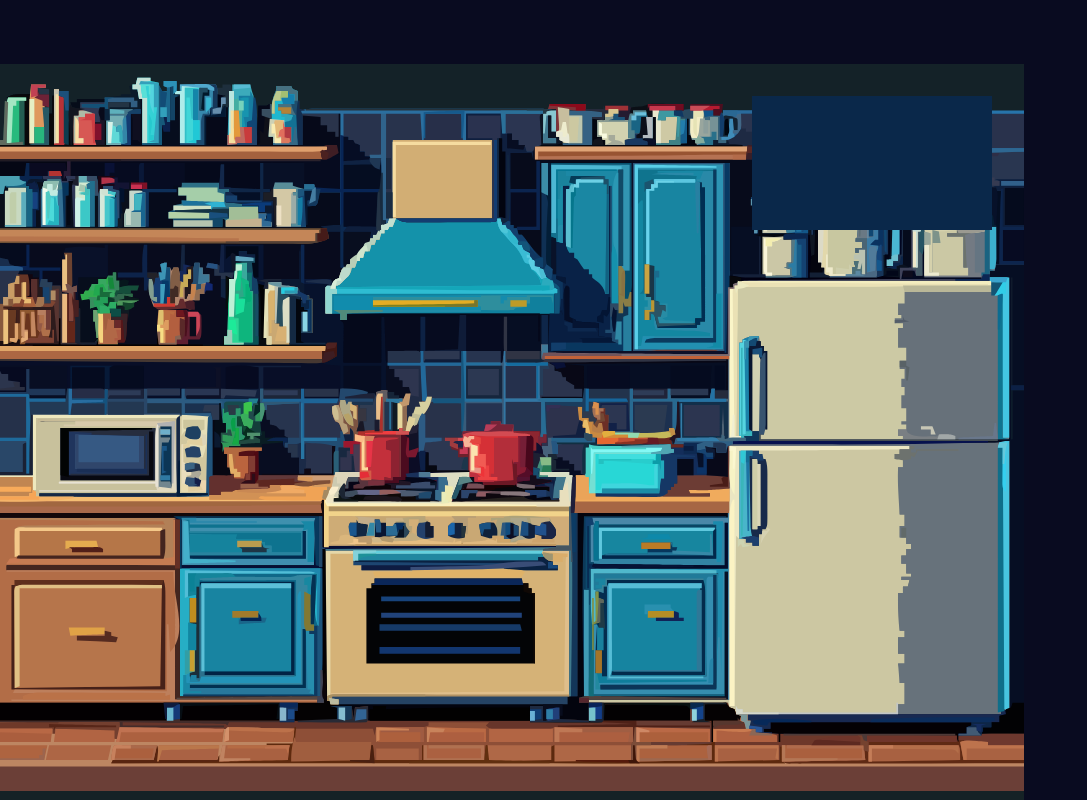
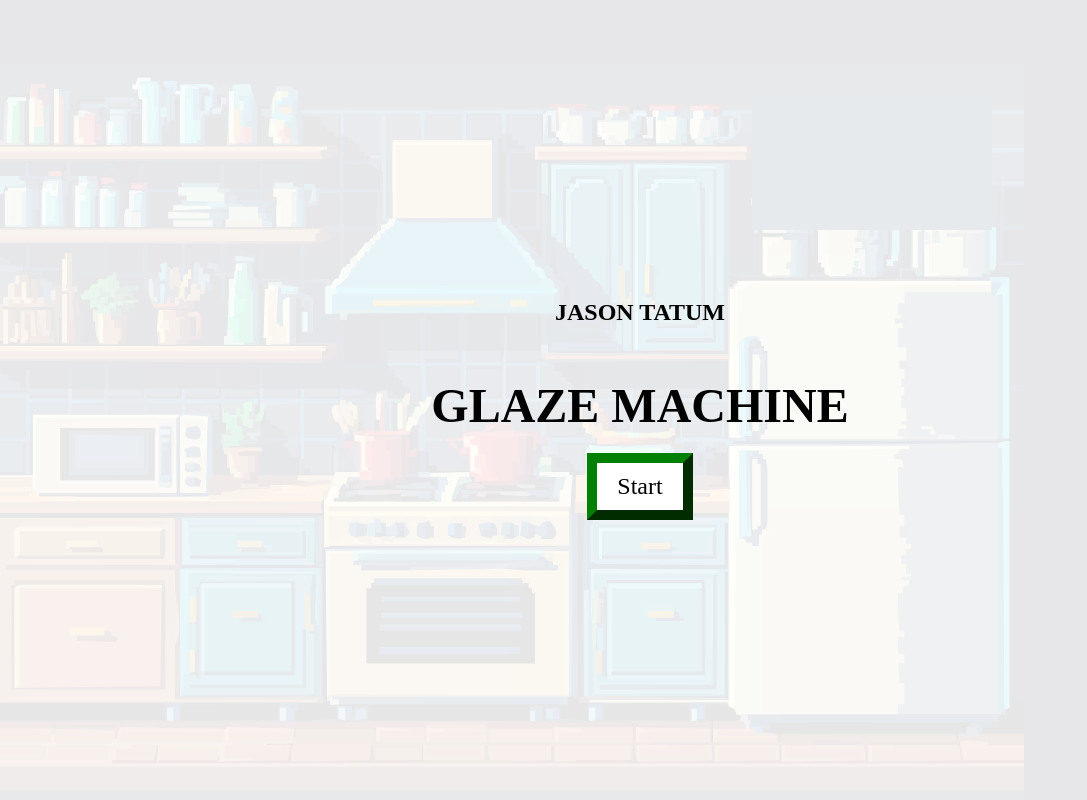
Before and after one commit to jutinwang/Hackthe6ix-2024-Project, a React (Create React App) app in the folder hackthe6ix-project/: page / in a window 1280 px wide. Shown: the whole page, without its empty margins (0-1087 px from the left). Built offline with nearby package versions, Linux system fonts and the light colour scheme; no server answers.

Commit message:
Added title screen

```diff
--- a/hackthe6ix-project/src/App.css
+++ b/hackthe6ix-project/src/App.css
@@ -51,3 +51,49 @@
   box-sizing: border-box;
   padding: 2em;
 }
+
+/* Overlay title Content */
+.app-container {
+  position: relative;
+}
+
+.maintitle {
+  font-family: 'Tiny5';
+}
+
+.startButton {
+  font-family: 'Tiny5';
+  border-color: green;
+  border-width: 10px;
+  background-color: white;
+}
+
+.blur-background {
+  backdrop-filter: blur(8px);
+  pointer-events: none;
+}
+
+.overlay {
+  position: fixed;
+  top: 0;
+  left: 0;
+  width: 100%;
+  height: 100%;
+  background-color: rgba(255, 255, 255, 0.9); /* Semi-transparent background */
+  display: flex;
+  flex-direction: column;
+  justify-content: center;
+  align-items: center;
+  z-index: 10; /* Ensure it is above other content */
+}
+
+.overlay h1 {
+  font-size: 3em;
+  margin-bottom: 20px;
+}
+
+.overlay button {
+  padding: 10px 20px;
+  font-size: 1.5em;
+  cursor: pointer;
+}
--- a/hackthe6ix-project/src/App.js
+++ b/hackthe6ix-project/src/App.js
@@ -1,15 +1,33 @@
+import React, { useState } from 'react';
 import './App.css';
 import Navbar from './components/Navbar';
 import ClickableSection from './components/ClickableSection';
 
 function App() {
+  const [start, setStart] = useState(false);
+
+  const handleStart = () => {
+    setStart(true);
+  };
+
   return (
-      <div className="App">
-        <Navbar />
-        <div className='app-body'>
-          <ClickableSection/>
+    <div className="app-wrapper">
+      {!start && (
+        <div className="overlay">
+          <div className='maintitle'><h2>JASON TATUM</h2></div>
+          <div className='maintitle'><h1>GLAZE MACHINE</h1></div>
+          <button className='startButton' onClick={handleStart}>Start</button>
+        </div>
+      )}
+      <div className={`app-container ${!start ? 'blur-background' : ''}`}>
+        <div className="App">
+          <Navbar />
+          <div className="app-body">
+            <ClickableSection />
+          </div>
         </div>
       </div>
+    </div>
   );
 }
 
--- a/hackthe6ix-project/src/components/FridgeGrid.js
+++ b/hackthe6ix-project/src/components/FridgeGrid.js
@@ -40,8 +40,6 @@ export default function FridegGrid({ openFridge, setDisplayFood }) {
         // }
     }, []);
 
-
-    console.log(foodMap.get("strawberry"))
     return (
         <div className={`fridge-info ${openFridge ? 'show' : ''}`} style={{gridTemplateRows: `repeat(${rows}, 1fr)`}}>
             {items.map((grocery, index) => (
```
